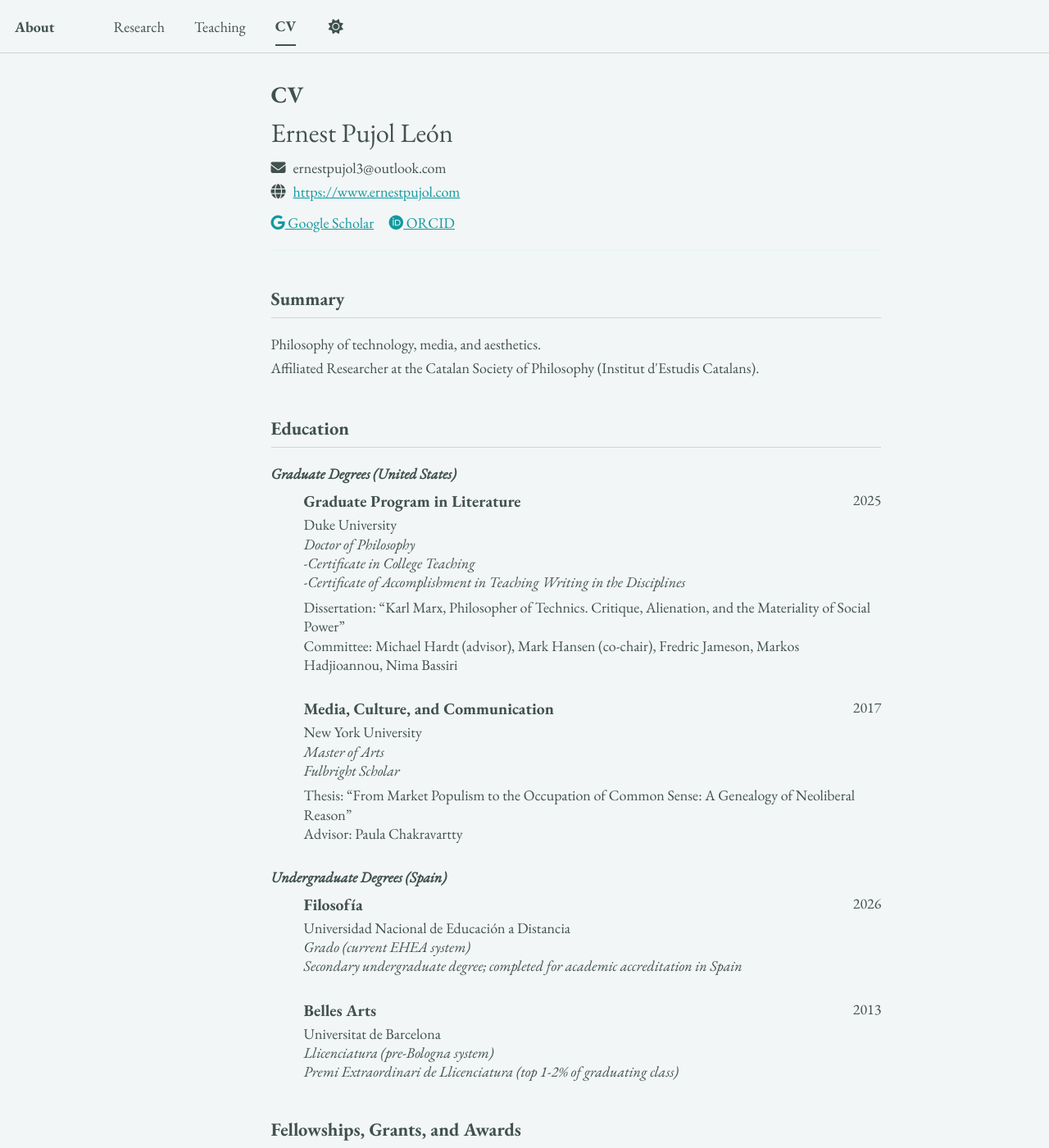
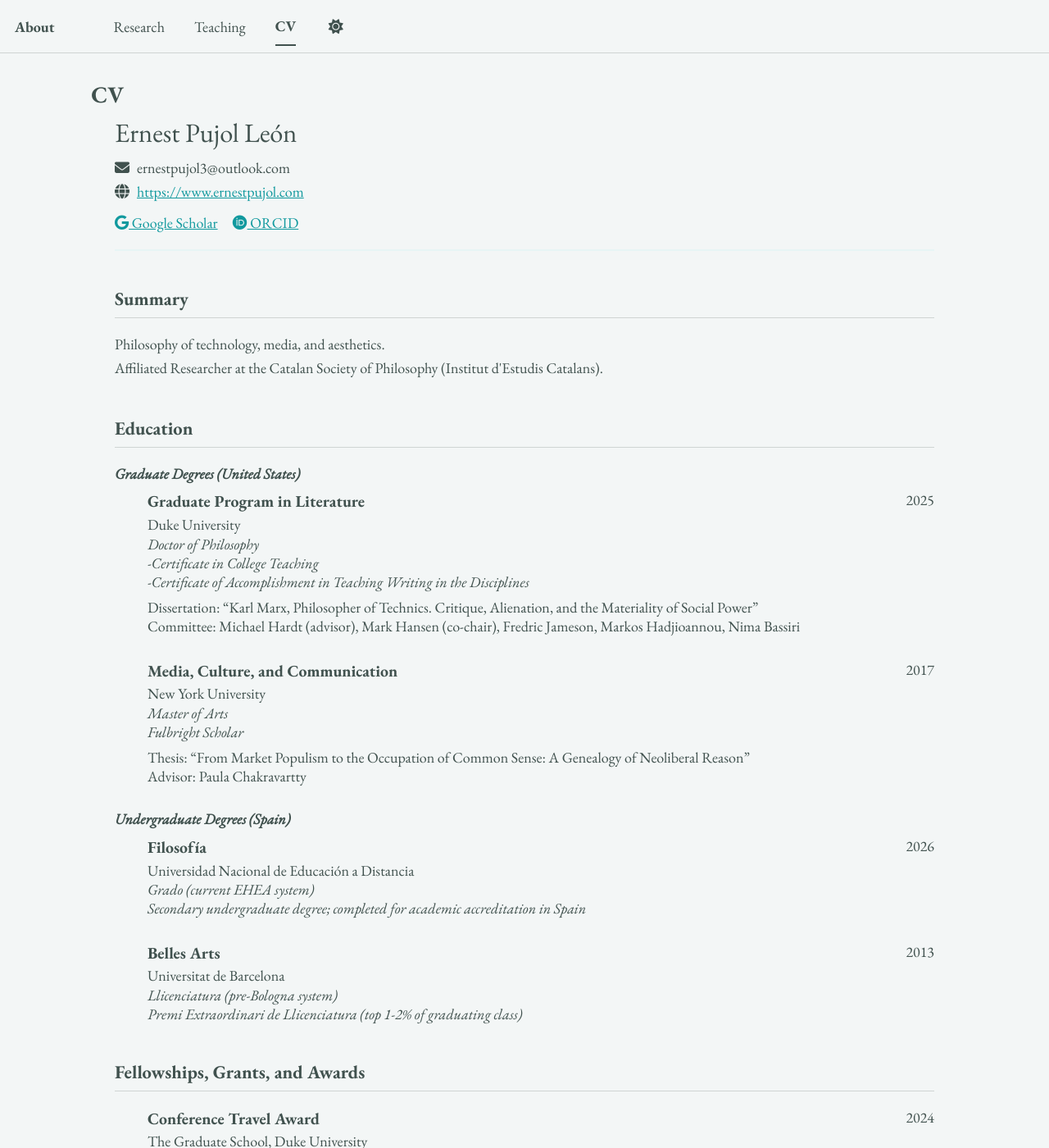
Before and after one commit to epujol90/epujol90.github.io, a Jekyll site: the page built from _pages/cv-json.md, in a window 1280 px wide and 1400 px high. Shown: the whole window at 82% size. Built offline with Jekyll 4.4.1, drawn with Linux system fonts in a browser that asks for light colours; a script bundle is joined from its source files by our own code; library files that are not in the unit come from our copies.

Commit message:
Update cv-template.html

```diff
--- a/_includes/cv-template.html
+++ b/_includes/cv-template.html
@@ -2,15 +2,16 @@
 
 <style>
   .archive {
-    width: 80%;
+    width: 90%;
     margin: 0 auto;
     float: none;
     padding-right: 0;
+    padding-left: 0;
   }
 
   @media (min-width: 80em) {
     .archive {
-      width: 70%;
+      width: 85%;
     }
   }
 
```
